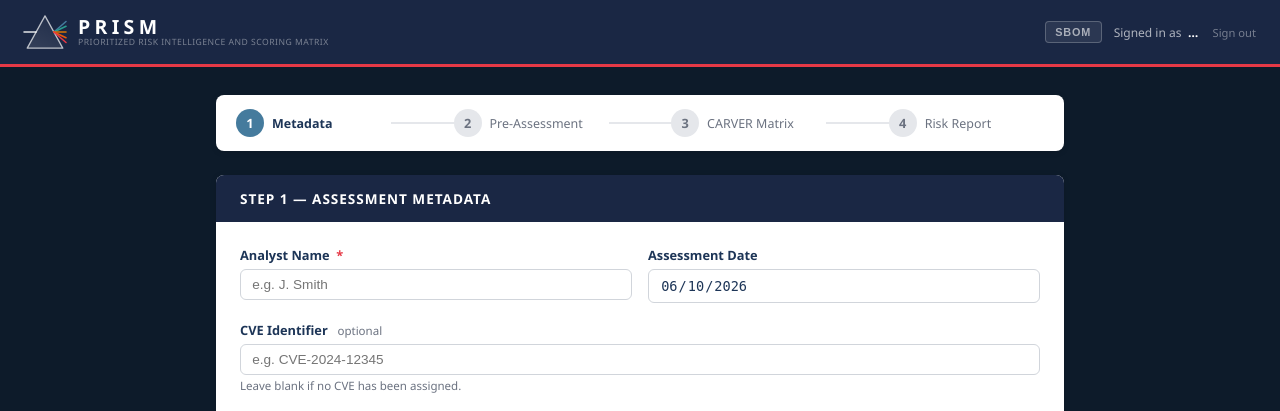
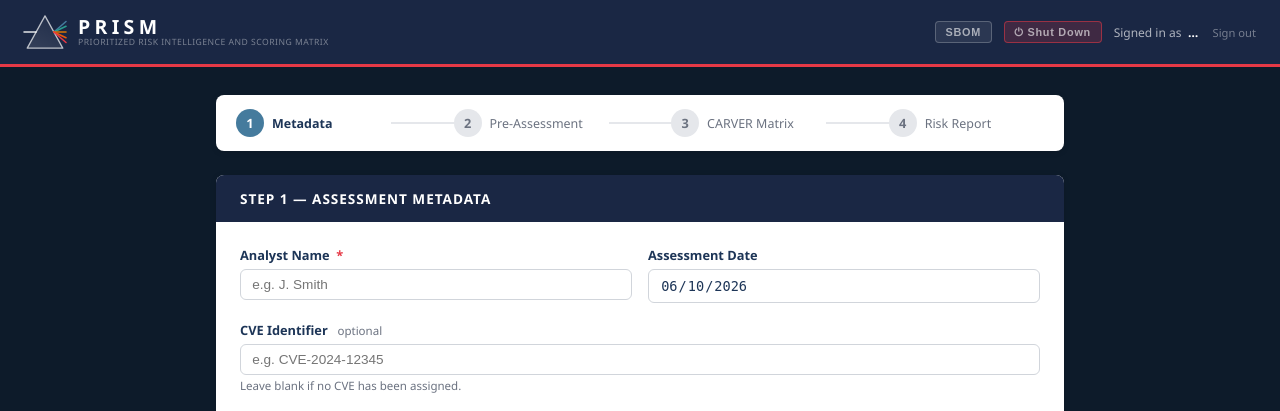
Before and after one commit to obijones/PRISM, a Flask app: template templates/index.html in a window 1280 px wide. Shown: the top 411 px of the page. Run offline with Flask 3, Linux system fonts and the light colour scheme; the template is opened without the code that fills it, so the values that code supplies are empty.

Commit message:
Add in-app Shut Down button to stop the PRISM server
Previously the only way to stop the tool was Ctrl+C or closing the
launcher console window. Now:

- New POST /api/shutdown endpoint (auth-required; covered by the
  existing X-Requested-With CSRF guard). Sends its response, then
  terminates the process via a short timer — os._exit is used because
  Werkzeug 3.x removed its in-request shutdown hook, and SQLite
  commits per-request so no data can be lost.
- Red "Shut Down" button in the header with a confirm dialog and a
  farewell screen telling the user the server has stopped and how to
  restart it.
- start_prism.bat / start_prism.sh "Stop:" hints mention the button.

Verified end-to-end: 401 without credentials, 403 without the CSRF
header (server stays up), 200 + clean process exit (code 0) for a
proper GUI request.

Co-Authored-By: Claude Opus 4.8 <noreply@anthropic.com>

```diff
--- a/app.py
+++ b/app.py
@@ -27,6 +27,7 @@ import os
 import re
 import secrets
 import sqlite3
+import threading
 from datetime import datetime, timezone
 from functools import wraps
 
@@ -947,6 +948,31 @@ def sbom():
     })
 
 
+# ── Shutdown ──────────────────────────────────────────────────────────────────
+
+@app.route("/api/shutdown", methods=["POST"])
+@require_auth
+def shutdown():
+    """
+    Stop the PRISM server from the GUI.
+
+    Intended for the local single-user launchers (start_prism.bat /
+    start_prism.sh), where the only other way to stop the tool is Ctrl+C
+    or closing the console window.  The confirmation response is sent
+    first; a short timer then terminates the process.
+
+    os._exit is used because Werkzeug 3.x removed its in-request shutdown
+    hook.  SQLite writes are committed within each request, so a hard exit
+    here cannot lose data.
+
+    Note: under gunicorn this only kills one worker (the master respawns
+    it) — stop production deployments with systemctl/supervisor instead.
+    """
+    print(f"Shutdown requested via GUI by {g.current_user}")
+    threading.Timer(0.75, os._exit, [0]).start()
+    return jsonify({"ok": True, "message": "PRISM server is shutting down."})
+
+
 # ── Logout ────────────────────────────────────────────────────────────────────
 
 @app.route("/logout")
--- a/templates/index.html
+++ b/templates/index.html
@@ -62,6 +62,14 @@
       white-space: nowrap;
     }
     .sbom-btn:hover { background: rgba(255,255,255,0.18); color: #fff; }
+    .shutdown-btn {
+      font-size: 0.68rem; font-weight: 700; letter-spacing: 0.07em;
+      color: rgba(255,255,255,0.6); background: rgba(230,57,70,0.18);
+      border: 1px solid rgba(230,57,70,0.55); border-radius: 4px;
+      padding: 0.22rem 0.6rem; cursor: pointer; transition: background 0.16s, color 0.16s;
+      white-space: nowrap;
+    }
+    .shutdown-btn:hover { background: rgba(230,57,70,0.55); color: #fff; }
     /* ── SBOM modal ── */
     .sbom-overlay {
       position: fixed; inset: 0; z-index: 1000;
@@ -385,6 +393,7 @@
     <span class="brand-sub">Prioritized Risk Intelligence and Scoring Matrix</span>
   </div>
   <button class="sbom-btn" onclick="openSBOM()">SBOM</button>
+  <button class="shutdown-btn" onclick="shutdownServer()" title="Stop the PRISM server — same as closing the launcher window">&#x23FB; Shut Down</button>
   <div class="user-pill">Signed in as <strong id="hdr-user">…</strong><a href="/logout" class="signout-link">Sign out</a></div>
 </header>
 
@@ -1759,6 +1768,27 @@
   document.addEventListener('keydown', function(e) {
     if (e.key === 'Escape') closeSBOM();
   });
+
+  // ── Shutdown ──────────────────────────────────────────────────────────────
+  async function shutdownServer() {
+    if (!confirm(
+      'Shut down the PRISM server?\n\n' +
+      'The application will stop and this page will no longer work. ' +
+      'Unsaved form entries will be lost.'
+    )) return;
+    try {
+      await apiPost('/api/shutdown', {});
+    } catch (_) {
+      // The server may terminate before the response arrives — that still
+      // means the shutdown worked, so fall through to the farewell screen.
+    }
+    document.body.innerHTML =
+      '<div style="display:flex;align-items:center;justify-content:center;height:100vh;' +
+      'font-family:Arial,Helvetica,sans-serif;background:#1a2744;color:#fff;text-align:center;">' +
+      '<div><h1 style="margin:0 0 0.5rem;">PRISM has shut down</h1>' +
+      '<p style="color:rgba(255,255,255,0.65);">The server has stopped. You can close this tab now.<br>' +
+      'To start it again, run start_prism.bat (Windows) or start_prism.sh (Linux/macOS).</p></div></div>';
+  }
 </script>
 
 </body>
```
Also changed, not shown: 2 other files.
